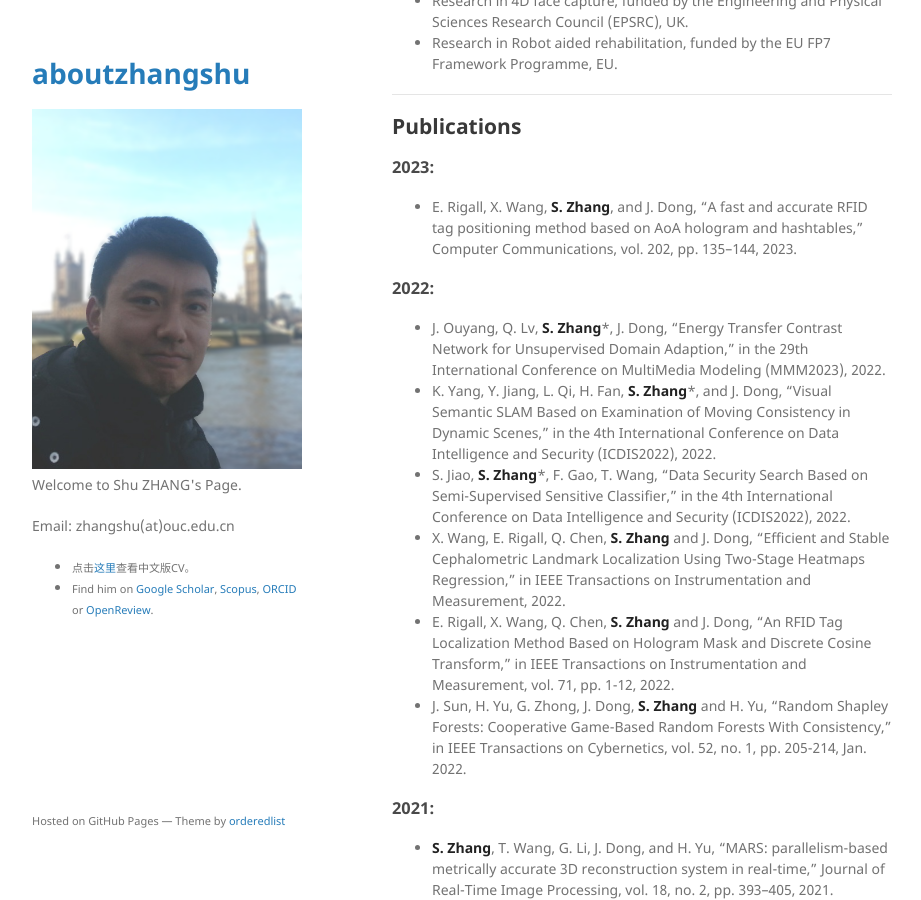
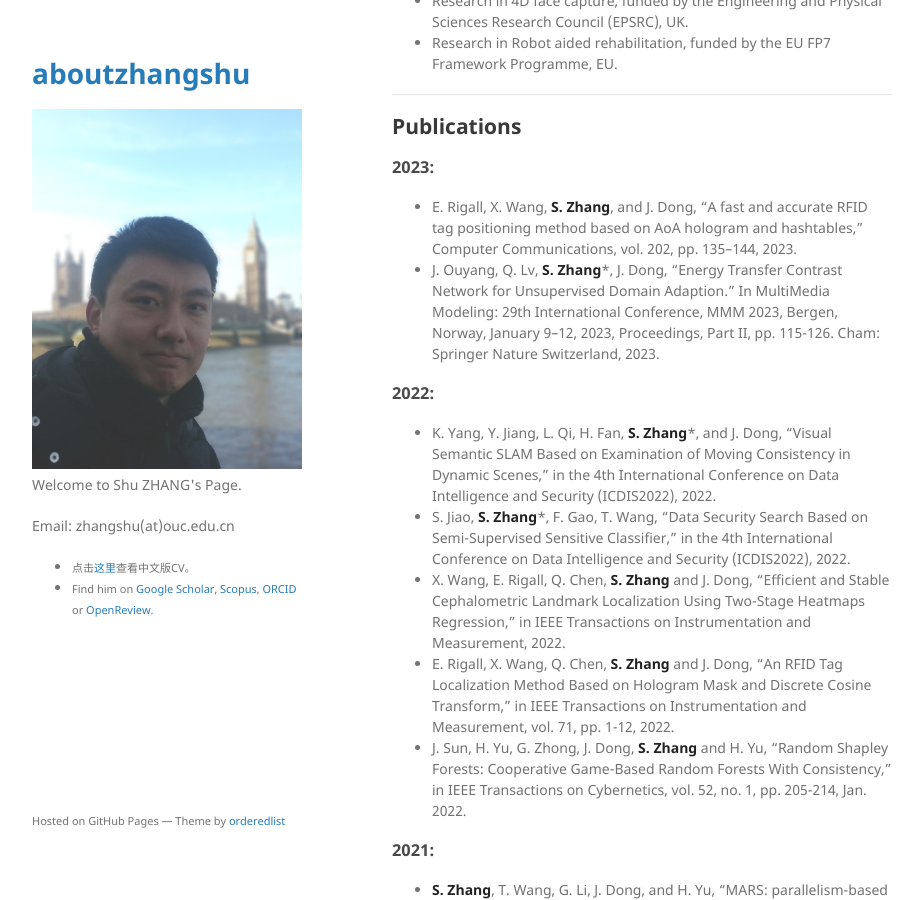
Before and after one commit to jackyspeed/aboutzhangshu, a Jekyll site: the page built from index.md, in a window 1280 px wide and 900 px high, scrolled down 1403 px. Shown: the whole window, without its empty margins (178-1099 px from the left). Built offline with Jekyll 4.4.1, drawn with Linux system fonts in a browser that asks for light colours; our own code applies the rules of GitHub Pages for plain Markdown files.

Commit message:
Update index.md

```diff
--- a/index.md
+++ b/index.md
@@ -63,11 +63,10 @@ Shu Zhang is currently a Associate Professor and Postgraduate supervisor with Oc
 ### 2023:
 
 - E. Rigall, X. Wang, **S. Zhang**, and J. Dong, "A fast and accurate RFID tag positioning method based on AoA hologram and hashtables," Computer Communications, vol. 202, pp. 135–144, 2023.
-
+- J. Ouyang, Q. Lv, **S. Zhang***, J. Dong, "Energy Transfer Contrast Network for Unsupervised Domain Adaption." In MultiMedia Modeling: 29th International Conference, MMM 2023, Bergen, Norway, January 9–12, 2023, Proceedings, Part II, pp. 115-126. Cham: Springer Nature Switzerland, 2023.
 
 ### 2022:
 
-- J. Ouyang, Q. Lv, **S. Zhang***, J. Dong, "Energy Transfer Contrast Network for Unsupervised Domain Adaption," in the 29th International Conference on MultiMedia Modeling (MMM2023), 2022.
 - K. Yang, Y. Jiang, L. Qi, H. Fan, **S. Zhang***, and J. Dong, "Visual Semantic SLAM Based on Examination of Moving Consistency in Dynamic Scenes," in the 4th International Conference on Data Intelligence and Security (ICDIS2022), 2022.
 - S. Jiao, **S. Zhang***, F. Gao, T. Wang, "Data Security Search Based on Semi-Supervised Sensitive Classifier," in the 4th International Conference on Data Intelligence and Security (ICDIS2022), 2022.
 - X. Wang, E. Rigall, Q. Chen, **S. Zhang** and J. Dong, "Efficient and Stable Cephalometric Landmark Localization Using Two-Stage Heatmaps Regression," in IEEE Transactions on Instrumentation and Measurement, 2022.
```
